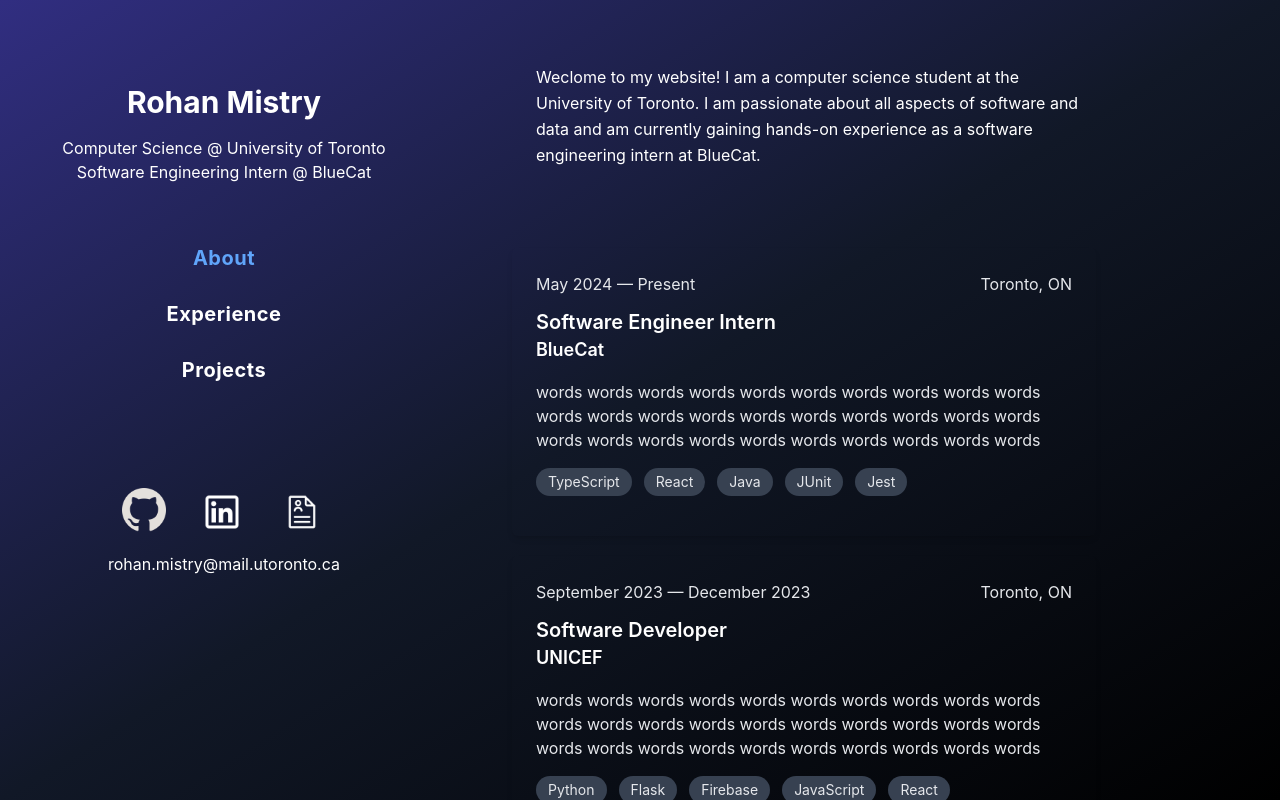
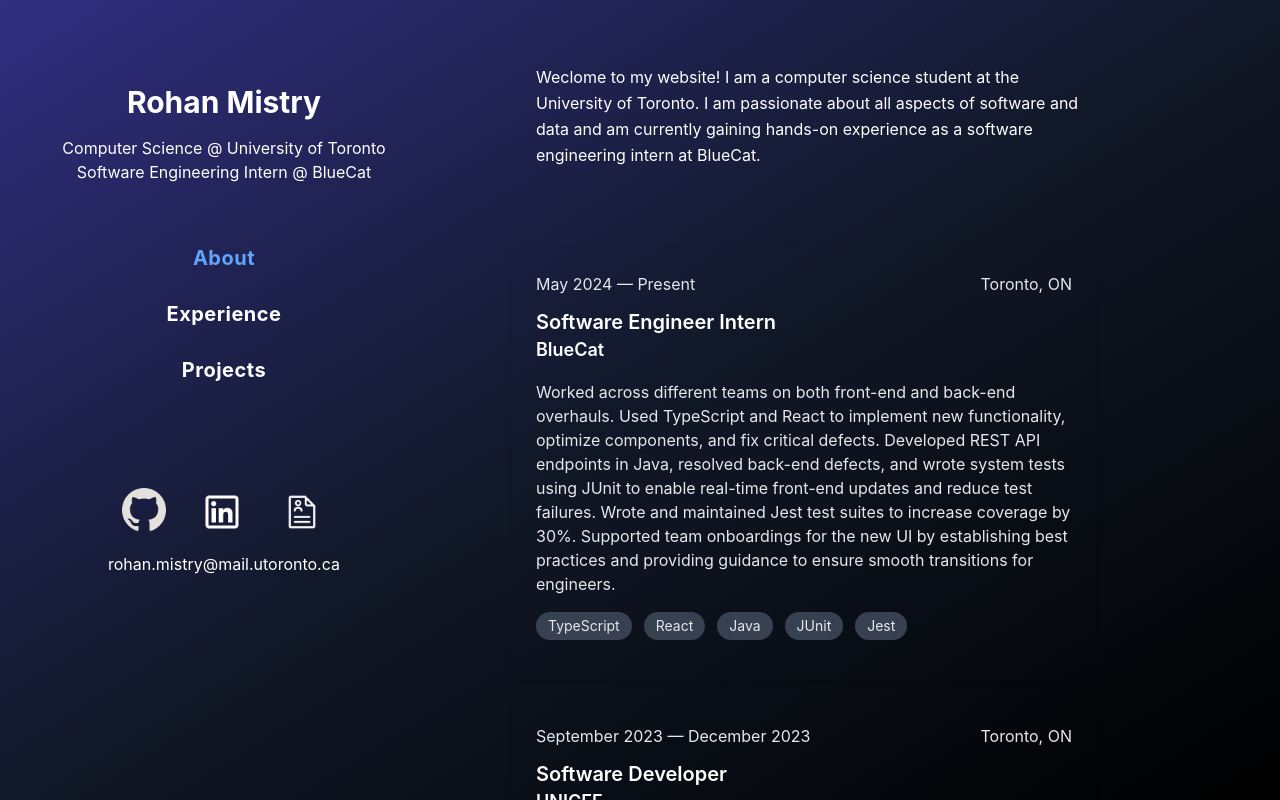
Before and after one commit to mistryrohan/personal-website, a React (Create React App) app: page / in a window 1280 px wide. Built offline with nearby package versions, Linux system fonts and the light colour scheme.

Commit message:
fill in text

```diff
--- a/src/components/About.js
+++ b/src/components/About.js
@@ -3,8 +3,6 @@
 const About = () => {
   return (
     <section id="about" className="mt-10 ml-16 mr-44">
-      {/* <h2 className="text-3xl font-bold mb-3">About Me</h2>
-      TODO I only want these to show up if it is the active section*/}
       <p className='leading-relaxed'>
       Weclome to my website! I am a computer science student at the University of Toronto.
       I am passionate about all aspects of software and data and am currently
--- a/src/components/Experience.js
+++ b/src/components/Experience.js
@@ -5,8 +5,6 @@
 const Experience = () => {
   return (
     <section id='experience' className='mt-20 mb-20 my-5'>
-      {/* <h2 className='text-3xl font-bold text-white mb-6'>Experience</h2>
-      TODO I only want these to show up if it is the active section*/}
 
       {experienceData.map(job => (
         <ExperienceCard
--- a/src/components/Projects.js
+++ b/src/components/Projects.js
@@ -5,8 +5,6 @@
 const Projects = () => {
   return (
     <section id='projects' className='mb-20 my-5'>
-      {/* <h2 className='text-3xl font-bold text-white mb-6'>Projects</h2>
-      TODO I only want these to show up if it is the active section */}
 
       {projectData.map(project => (
         <ProjectCard
@@ -20,6 +18,7 @@
 
       ))}
     </section>
+
   )
 }
 
--- a/src/data/experienceData.js
+++ b/src/data/experienceData.js
@@ -5,7 +5,7 @@
       company: "BlueCat",
       dateRange: "May 2024 — Present",
       location: "Toronto, ON",
-      description: `words words words words words words words words words words words words words words words words words words words words words words words words words words words words words words`,
+      description: `Worked across different teams on both front-end and back-end overhauls. Used TypeScript and React to implement new functionality, optimize components, and fix critical defects. Developed REST API endpoints in Java, resolved back-end defects, and wrote system tests using JUnit to enable real-time front-end updates and reduce test failures. Wrote and maintained Jest test suites to increase coverage by 30%. Supported team onboardings for the new UI by establishing best practices and providing guidance to ensure smooth transitions for engineers.`,
       skills: ["TypeScript", "React", "Java", "JUnit", "Jest"],
     },
     {
@@ -14,7 +14,7 @@
       company: "UNICEF",
       dateRange: "September 2023 — December 2023",
       location: "Toronto, ON",
-      description: `words words words words words words words words words words words words words words words words words words words words words words words words words words words words words words`,
+      description: `Developed an open-source web application using Python, JavaScript, and React to replace a command line proof-of-concept in an agile team for over 100 UNICEF offices worldwide to save licensing costs. Implemented a cloud-based version control feature using Firebase and Flask to allow large teams to effectively manage multiple dashboards and propagate changes to clones. Created a cloning feature across multiple instances of Superset to allow for a seamless transition between staging and production environments to reduce deployment time.`,
       skills: ["Python", "Flask", "Firebase", "JavaScript", "React"],
     },
     {
@@ -23,7 +23,7 @@
       company: "University of Toronto - Deptartment of Statistics",
       dateRange: "May 2023 — August 2023",
       location: "Toronto, ON",
-      description: `words words words words words words words words words words words words words words words words words words words words words words words words words words words words words words`,
+      description: `Integrated Pandas and Statsmodels into Python coding and tutorial exercises to enhance the understanding of applications of data science techniques for over 600 students. Worked with the professor to coordinate collaborative efforts using Git and created comprehensive unit tests resulting in effective management of issues, code reviews, and updated lecture material.`,
       skills: ["Python", "NumPy", "Pandas", "Statsmodels"],
     },
   ];
--- a/src/data/projectData.js
+++ b/src/data/projectData.js
@@ -6,7 +6,7 @@
     {
       id: 1,
       title: "Interactive Scheduling System",
-      description: "words words words words words words words words words words words words words words words words",
+      description: "Interactive scheduling system for one-on-one meetings. Includes email reminders, setting meeting priority, and a calendar to track meetings. ",
       image: ScheduleImage,
       repoLink: "https://github.com/mistryrohan/Scheduling-System-UI",
       skills: ['React', 'JavaScript', 'Django', 'Python', 'SQLite'],
@@ -14,7 +14,7 @@
     {
       id: 2,
       title: "Image AI PacMan",
-      description: "words words words words words words words words words words words words words words words words",
+      description: "The original Pac-Man game reimagined using Cohere's APIs to add a story layer. Made at UofTHacks 11.",
       image: PacManImage,
       repoLink: "https://github.com/mistryrohan/Image-AI-Pac-Man",
       skills: ['Python', 'PyGame'],
@@ -22,7 +22,7 @@
     {
       id: 3,
       title: "UofT SoundSpace | Quiet Study Spaces Locator",
-      description: "words words words words words words words words words words words words words words words words",
+      description: "Mobile application for UofT students to discover quiet study spaces on campus. Made at UofTHacks 10.",
       image: SoundSpaceImage,
       repoLink: "https://github.com/mistryrohan/Soundspace",
       skills: ['JavaScript', 'React Native'],
```
